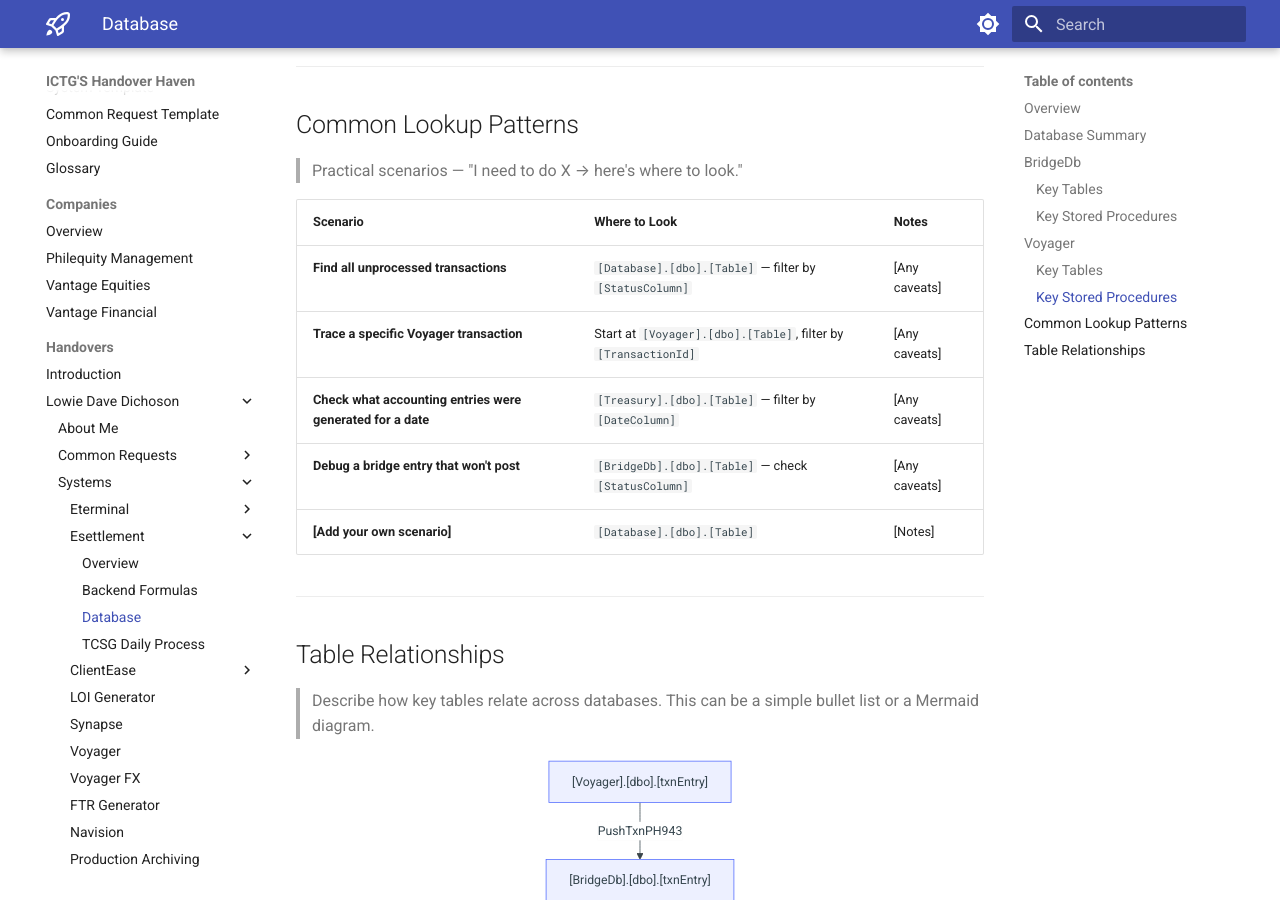
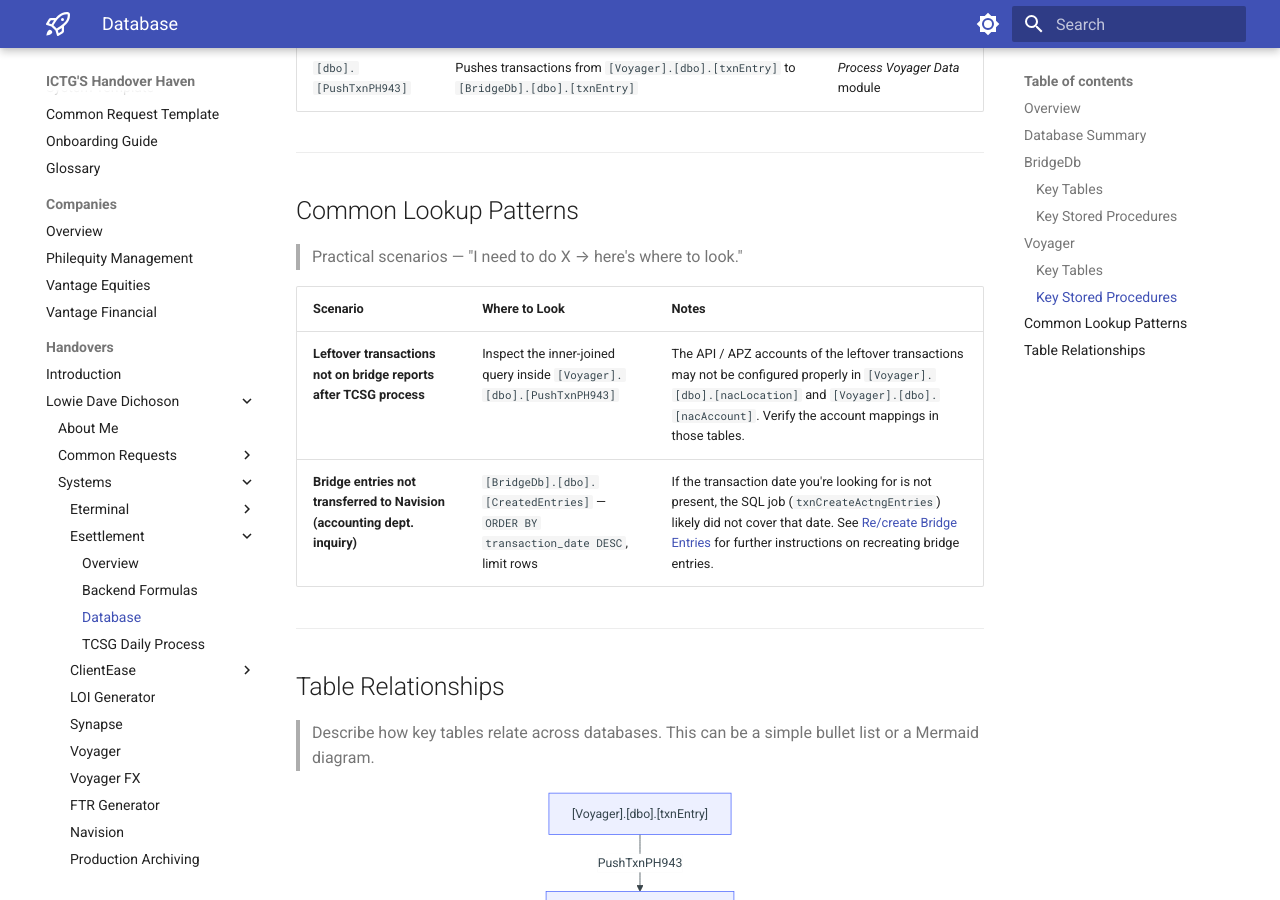
Before and after one commit to lowiedichoson/handover-haven, an MkDocs documentation site: the page built from docs/handovers/lowie-dave-dichoson/systems/esettlement/database.md, in a window 1280 px wide and 900 px high, scrolled down 2821 px. Built offline with MkDocs 1.6.1 and Material for MkDocs 9.7.7, drawn with Linux system fonts in a browser that asks for light colours; some of the changed text lies outside the part shown.

Commit message:
chore: added complete tcsg daily process .md

```diff
--- a/docs/handovers/lowie-dave-dichoson/systems/esettlement/database.md
+++ b/docs/handovers/lowie-dave-dichoson/systems/esettlement/database.md
@@ -36,6 +36,7 @@
 | `[dbo].[txnProcessed]` | Processed version of the data from `[dbo].[txnEntry]` — this is where the bridge accounting entries originate from | *Process Voyager Data* module |
 | `[dbo].[wuRates]` | Stores the rates for withholding tax, VAT rate, WU commission, and Voyager rate | Transaction-related processing |
 | `[dbo].[Users]` | Stores user account information | User Maintenance |
+| `[dbo].[CreatedEntries]` | Stores the list of dates the system have created the bridge entries for | Creation of entries |
 
 ### Key Stored Procedures
 
@@ -72,11 +73,8 @@
 
 | Scenario | Where to Look | Notes |
 |---|---|---|
-| **Find all unprocessed transactions** | `[Database].[dbo].[Table]` — filter by `[StatusColumn]` | [Any caveats] |
-| **Trace a specific Voyager transaction** | Start at `[Voyager].[dbo].[Table]`, filter by `[TransactionId]` | [Any caveats] |
-| **Check what accounting entries were generated for a date** | `[Treasury].[dbo].[Table]` — filter by `[DateColumn]` | [Any caveats] |
-| **Debug a bridge entry that won't post** | `[BridgeDb].[dbo].[Table]` — check `[StatusColumn]` | [Any caveats] |
-| **[Add your own scenario]** | `[Database].[dbo].[Table]` | [Notes] |
+| **Leftover transactions not on bridge reports after TCSG process** | Inspect the inner-joined query inside `[Voyager].[dbo].[PushTxnPH943]` | The API / APZ accounts of the leftover transactions may not be configured properly in `[Voyager].[dbo].[nacLocation]` and `[Voyager].[dbo].[nacAccount]`. Verify the account mappings in those tables. |
+| **Bridge entries not transferred to Navision (accounting dept. inquiry)** | `[BridgeDb].[dbo].[CreatedEntries]` — `ORDER BY transaction_date DESC`, limit rows | If the transaction date you're looking for is not present, the SQL job (`txnCreateActngEntries`) likely did not cover that date. See [Re/create Bridge Entries](../../common-requests/001-recreation-of-bridge-entries.md) for further instructions on recreating bridge entries. |
 
 ---
 
```
Also changed, not shown: docs/handovers/lowie-dave-dichoson/systems/esettlement/tcsg-daily-process.md (+38 -0 lines).
